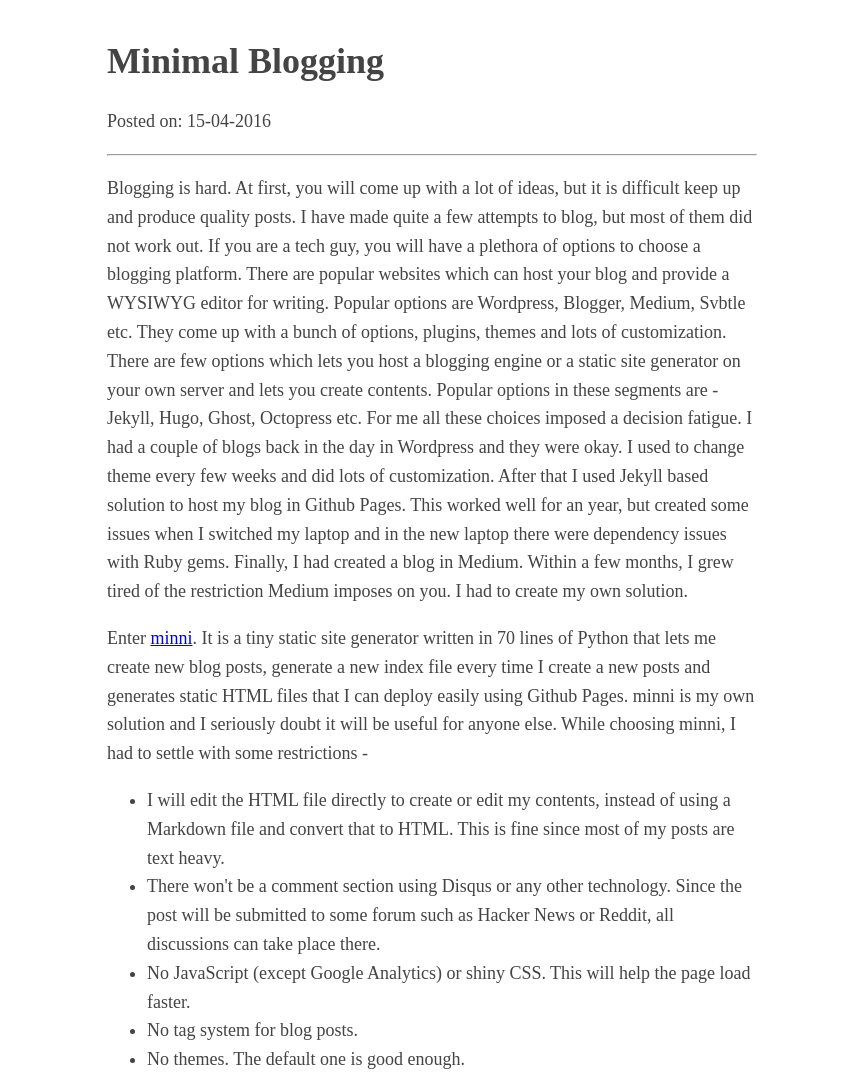
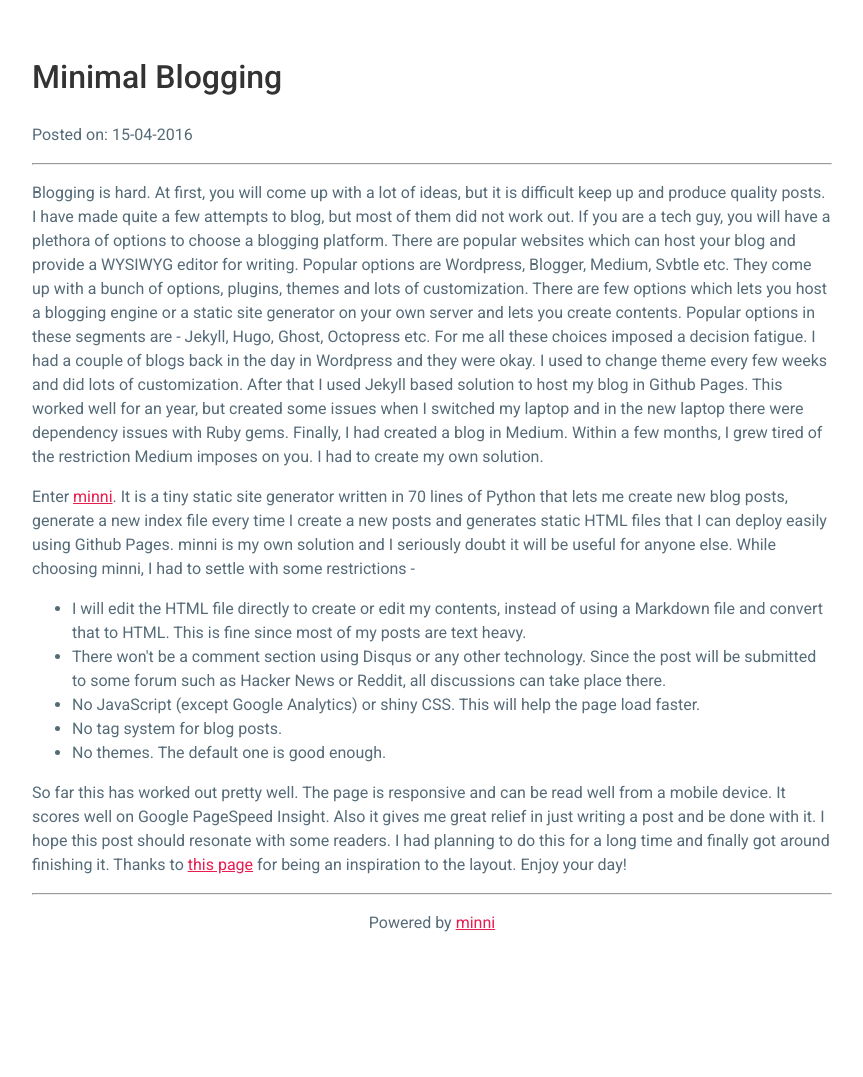
Before and after one commit to jyotiska/jyotiska.github.io, a plain HTML site: page blog/posts/minimal_blogging.html in a window 1280 px wide. Shown: the top 1077 px of the page, without its empty margins (208-1071 px from the left). After the commit the page ends 951 px from the top, so only its background shows below. Drawn offline with Linux system fonts and the light colour scheme.

Commit message:
posts with new css

```diff
--- a/blog/posts/minimal_blogging.html
+++ b/blog/posts/minimal_blogging.html
@@ -1,4 +1,19 @@
-<!DOCTYPE html><html><head><meta charset="utf-8"><meta name="viewport" content="width=device-width, initial-scale=1"><title>Minimal Blogging</title><style type="text/css">body{margin:40px auto;max-width:650px;line-height:1.6;font-size:18px;color:#444;padding:0 10px}h1,h2,h3{line-height:1.2}</style></head><body><header><h1>Minimal Blogging</h1><p>Posted on: 15-04-2016</p><hr></header>
+<!DOCTYPE html>
+<html>
+    <head>
+        <meta charset="utf-8">
+        <meta name="viewport" content="width=device-width, initial-scale=1">
+        <title>Minimal Blogging</title>
+        <link href='http://fonts.googleapis.com/css?family=Roboto:300,400,500' rel='stylesheet' type='text/css'>
+        <link rel="stylesheet" href="/blog/css/style.css">
+    </head>
+    <body>
+        <header>
+            <h1>Minimal Blogging</h1>
+            <p>Posted on: 15-04-2016</p>
+            <hr>
+        </header>
+
 
 <!-- Write your content here -->
 <p>Blogging is hard. At first, you will come up with a lot of ideas, but it is difficult keep up and produce quality posts. I have made quite a few attempts to blog, but most of them did not work out. If you are a tech guy, you will have a plethora of options to choose a blogging platform. There are popular websites which can host your blog and provide a WYSIWYG editor for writing. Popular options are Wordpress, Blogger, Medium, Svbtle etc. They come up with a bunch of options, plugins, themes and lots of customization. There are few options which lets you host a blogging engine or a static site generator on your own server and lets you create contents. Popular options in these segments are - Jekyll, Hugo, Ghost, Octopress etc. For me all these choices imposed a decision fatigue. I had a couple of blogs back in the day in Wordpress and they were okay. I used to change theme every few weeks and did lots of customization. After that I used Jekyll based solution to host my blog in Github Pages. This worked well for an year, but created some issues when I switched my laptop and in the new laptop there were dependency issues with Ruby gems. Finally, I had created a blog in Medium. Within a few months, I grew tired of the restriction Medium imposes on you. I had to create my own solution.</p>
@@ -14,4 +29,14 @@
 
 <p>So far this has worked out pretty well. The page is responsive and can be read well from a mobile device. It scores well on Google PageSpeed Insight. Also it gives me great relief in just writing a post and be done with it. I hope this post should resonate with some readers. I had planning to do this for a long time and finally got around finishing it. Thanks to <a href="http://bettermotherfuckingwebsite.com/">this page</a> for being an inspiration to the layout. Enjoy your day!</p>
 
-<hr><p><center>Powered by <a href="https://github.com/jyotiska/minni">minni</a></center></p><script>(function(i,s,o,g,r,a,m){i['GoogleAnalyticsObject']=r;i[r]=i[r]||function(){(i[r].q=i[r].q||[]).push(arguments)},i[r].l=1*new Date();a=s.createElement(o),m=s.getElementsByTagName(o)[0];a.async=1;a.src=g;m.parentNode.insertBefore(a,m)})(window,document,'script','//www.google-analytics.com/analytics.js','ga');ga('create','UA-75679673-1','auto');ga('send','pageview');</script></body></html>
+<hr>
+<p>
+    <center>
+        Powered by <a href="https://github.com/jyotiska/minni">minni</a>
+    </center>
+</p>
+<script>
+    (function(i,s,o,g,r,a,m){i['GoogleAnalyticsObject']=r;i[r]=i[r]||function(){(i[r].q=i[r].q||[]).push(arguments)},i[r].l=1*new Date();a=s.createElement(o),m=s.getElementsByTagName(o)[0];a.async=1;a.src=g;m.parentNode.insertBefore(a,m)})(window,document,'script','http://www.google-analytics.com/analytics.js','ga');ga('create','UA-75679673-1','auto');ga('send','pageview');
+</script>
+</body>
+</html>
```
Also changed, not shown: blog/posts/json_vs_simplejson_vs_ujson.html (+26 -3 lines), blog/posts/prettytable.html (+26 -4 lines), blog/posts/python_libraries.html (+26 -4 lines).
